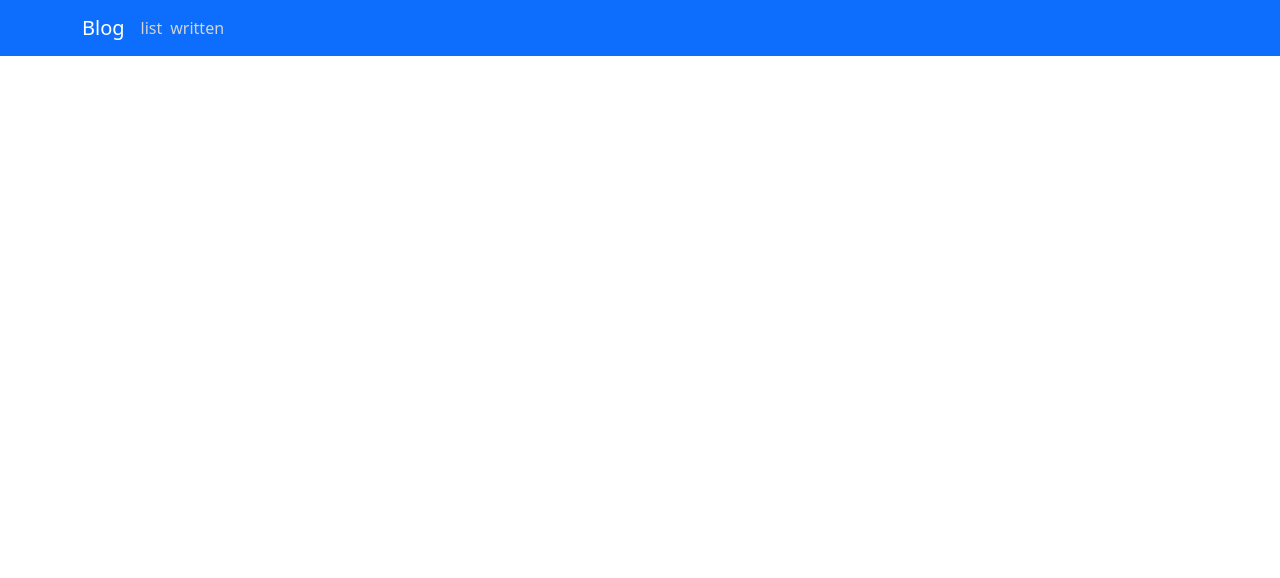
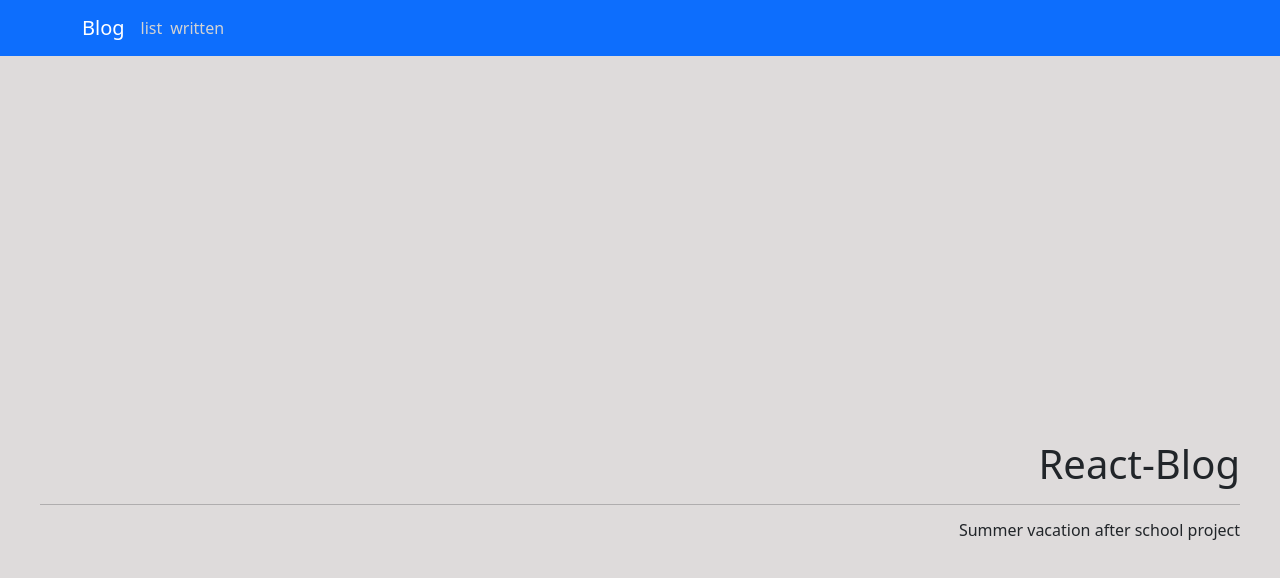
Before and after one commit to phw-plain/React-Blog, a React (Create React App) app: page / in a window 1280 px wide. Before the commit this address had no page. Shown: the top 578 px of the page. Built offline with nearby package versions, Linux system fonts and the light colour scheme.

Commit message:
Update Main Page

```diff
--- a/src/App.css
+++ b/src/App.css
@@ -1,3 +1,8 @@
+html, body, #root, .App{
+  height: 100%;
+  background-color: rgb(222, 219, 219);
+}
+
 .App {
   text-align: center;
 }
@@ -74,6 +79,12 @@
 }
 
 /* Navigarion */
+.white{
+  color: white;
+}
+.white:hover {
+  color: lightgray;
+}
 .gray{
   color: lightgray;
   margin-right: 1vh;
@@ -84,3 +95,10 @@
 a{
   text-decoration: none !important;
 }
+
+/* Main */
+#main{
+  width: 100%;
+  padding: 30% 5vh 5vh 5vh;
+  text-align: right;
+}
--- a/src/App.js
+++ b/src/App.js
@@ -3,6 +3,7 @@ import { BrowserRouter as Router, Route, Routes } from 'react-router-dom';
 
 import List from './components/List'
 import ListDetail from './components/ListDetail'
+import Main from './components/Main'
 import Navigation from './components/Navigation'
 
 import './App.css';
@@ -13,6 +14,7 @@ function App() {
       <Router>
         <Navigation />
         <Routes>
+            <Route path='/' element={<Main />}></Route>
             <Route path='/list' element={<List />}></Route>
             <Route path='/list/:id' element={<ListDetail />}></Route>
         </Routes>
--- /dev/null
+++ b/src/components/Main.js
@@ -0,0 +1,13 @@
+import React from 'react';
+
+const Main = () => {
+    return (
+        <div id="main">
+            <h1>React-Blog</h1>
+            <hr/>
+            <h6>Summer vacation after school project</h6>
+        </div>
+    )
+}
+
+export default Main;
--- a/src/components/Navigation.js
+++ b/src/components/Navigation.js
@@ -7,7 +7,11 @@ const Navigation = () => {
         <div>
             <Navbar bg="primary" variant="dark">
                 <Container>
-                    <Navbar.Brand href="/">Blog</Navbar.Brand>
+                    <Navbar.Brand>
+                        <Link to="/" className='white'>
+                            Blog
+                        </Link>
+                    </Navbar.Brand>
                     <Nav className="me-auto">
                         <Link to="/list" className="gray">list</Link>
                         <Link to="/written" className="gray">written</Link>
```
